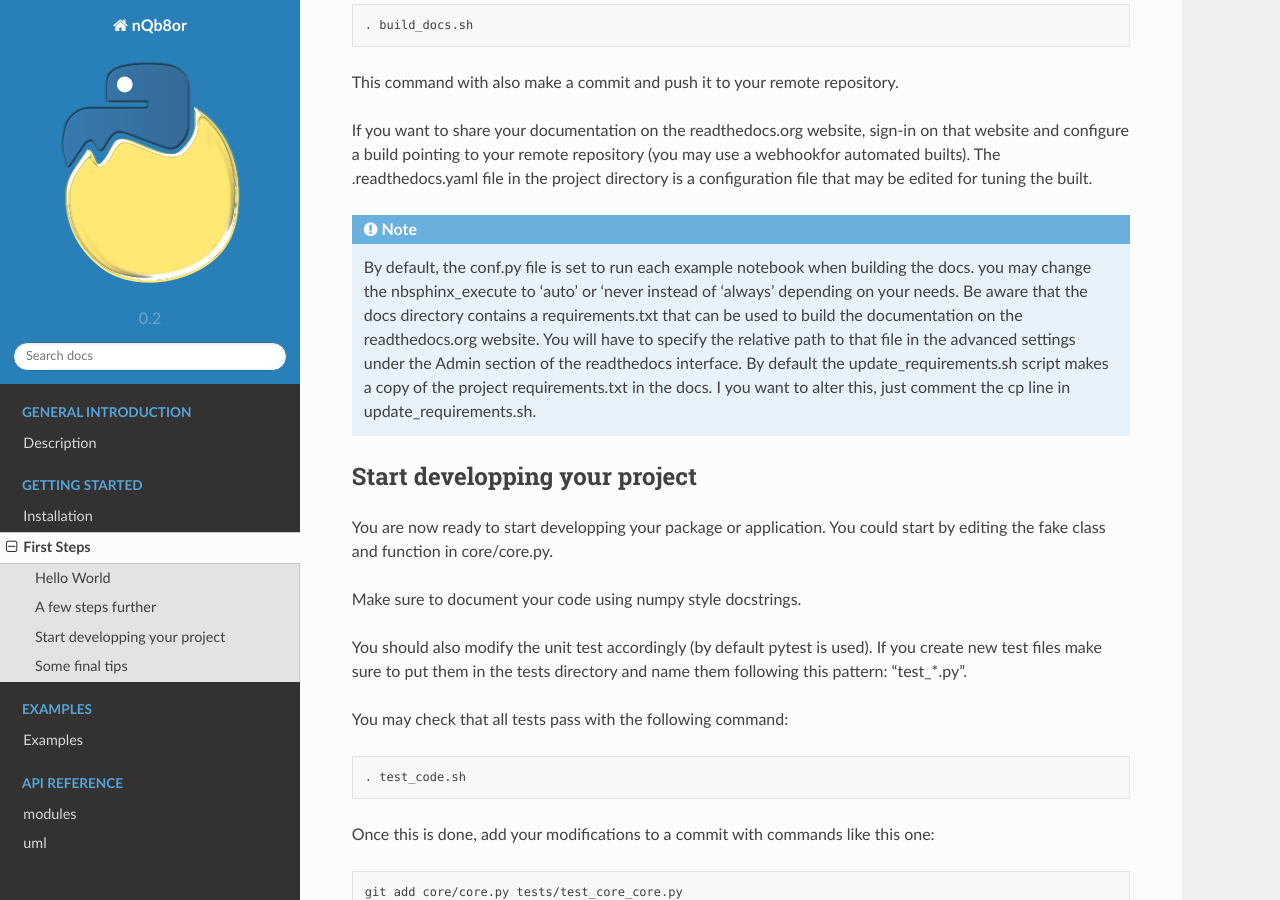
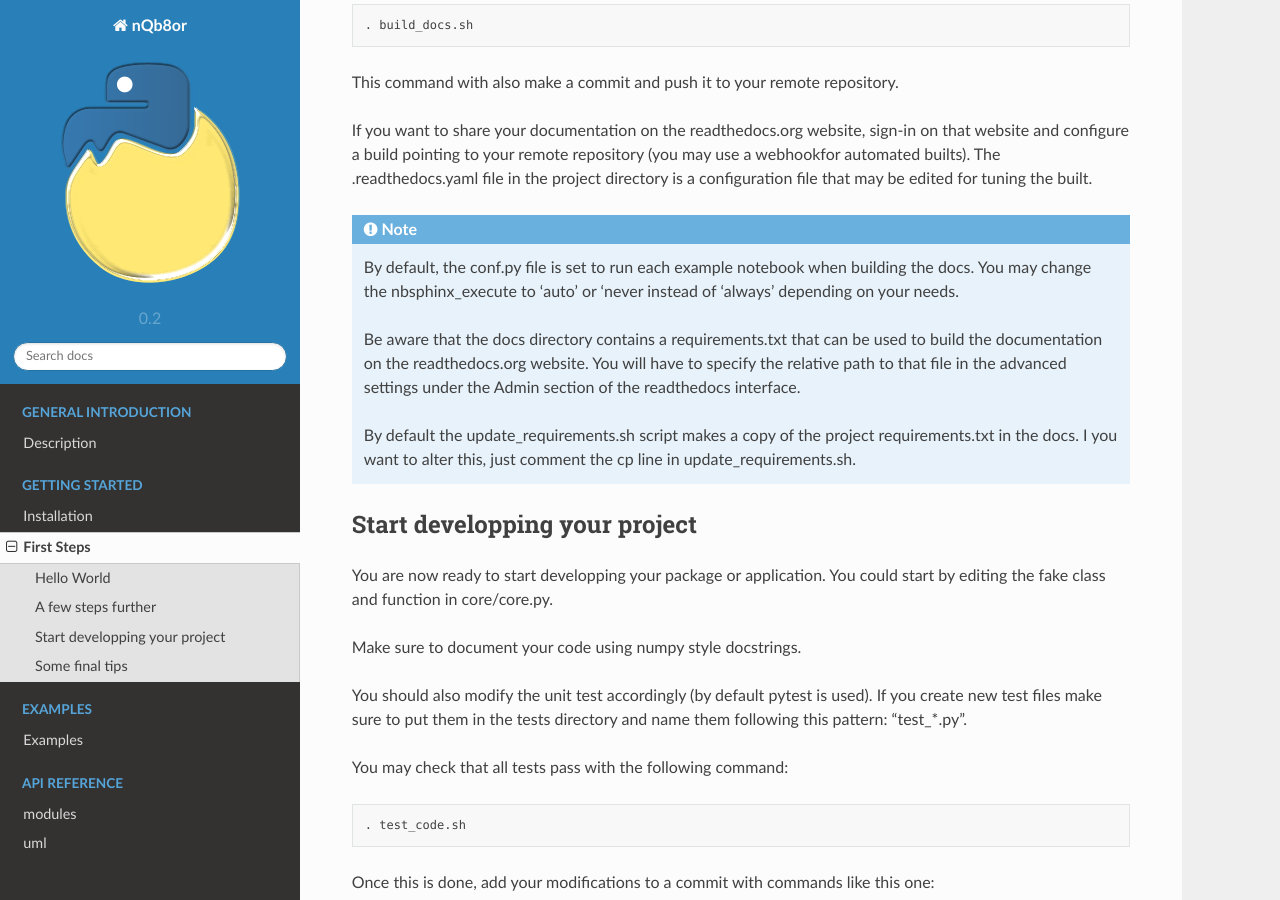
Before and after one commit to kaufmanno/make_project, a Sphinx documentation site: the page built from docs/source/first_steps.rst, in a window 1280 px wide and 900 px high, scrolled down 1121 px. Built offline with Sphinx 7.4.7 and the Read the Docs theme 2.0.0, drawn with Linux system fonts in a browser that asks for light colours.

```diff
--- a/docs/source/first_steps.rst
+++ b/docs/source/first_steps.rst
@@ -47,7 +47,16 @@ This command with also make a commit and push it to your remote repository.
 If you want to share your documentation on the readthedocs.org website, sign-in on that website and configure a build pointing to your remote repository (you may use a webhookfor automated builts).
 The .readthedocs.yaml file in the project directory is a configuration file that may be edited for tuning the built.
 
-.. note:: By default, the conf.py file is set to run each example notebook when building the docs. you may change the nbsphinx_execute to 'auto' or 'never instead of 'always' depending on your needs. Be aware that the docs directory contains a requirements.txt that can be used to build the documentation on the readthedocs.org website. You will have to specify the relative path to that file in the advanced settings under the Admin section of the readthedocs interface. By default the update_requirements.sh script makes a copy of the project requirements.txt in the docs. I you want to alter this, just comment the cp line in update_requirements.sh.
+.. note::
+
+   By default, the conf.py file is set to run each example notebook when building the docs.
+   You may change the nbsphinx_execute to 'auto' or 'never instead of 'always' depending on your needs.
+
+   Be aware that the docs directory contains a requirements.txt that can be used to build the documentation on the readthedocs.org website.
+   You will have to specify the relative path to that file in the advanced settings under the Admin section of the readthedocs interface.
+
+   By default the update_requirements.sh script makes a copy of the project requirements.txt in the docs.
+   I you want to alter this, just comment the cp line in update_requirements.sh.
 
 
 
```
